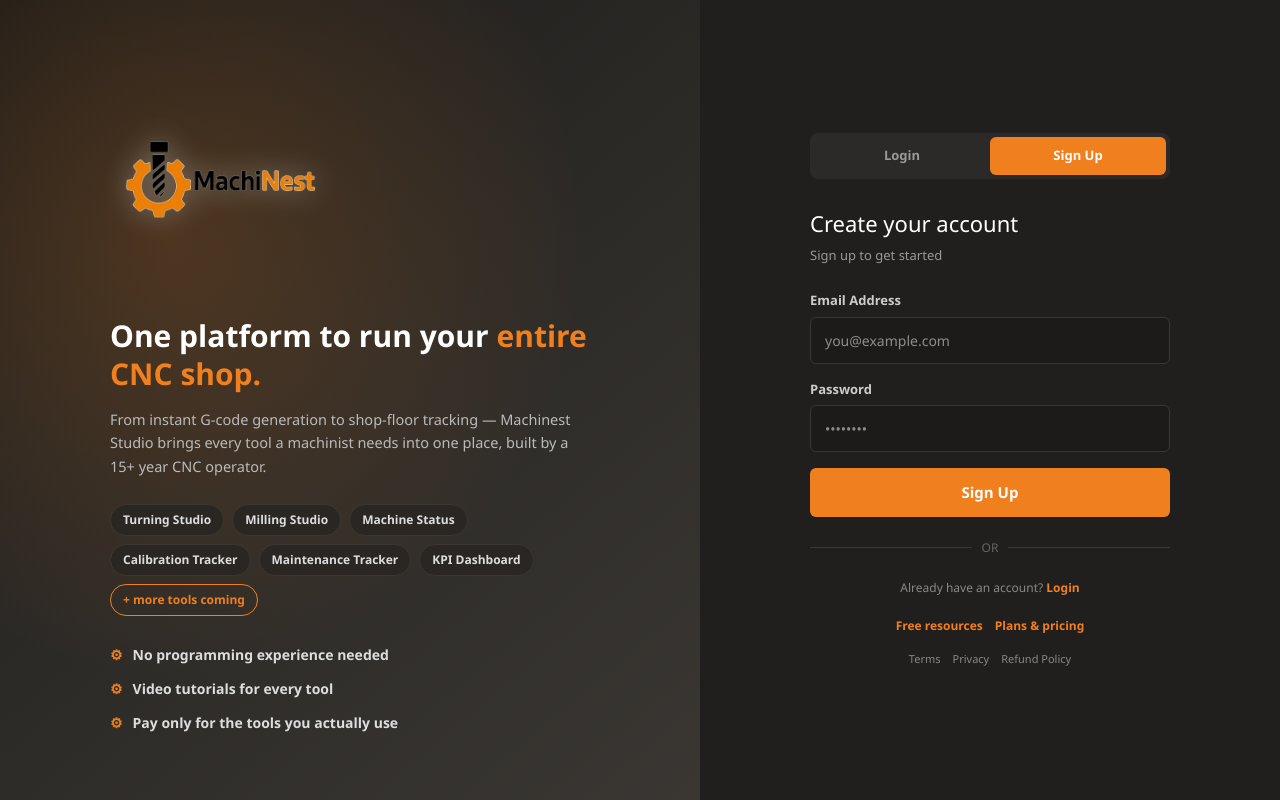
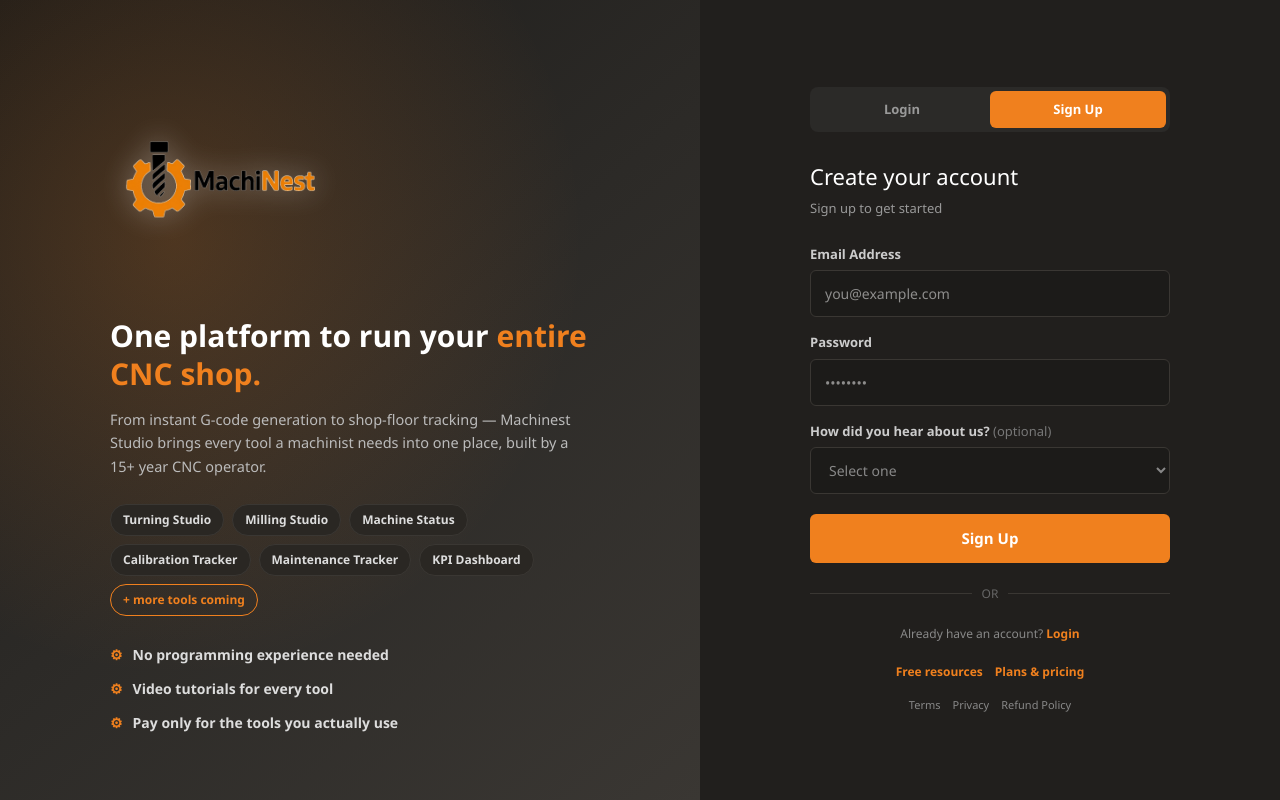
Before and after one commit to kkgarg88/Machinest-Studio, a Next.js app in the folder machinest-studio/: page / in a window 1280 px wide. Both pictures are taken after a click on the element "Sign Up". Built offline with nearby package versions, Linux system fonts and the light colour scheme; no server answers.

Commit message:
Signup: how did you hear about us

```diff
--- a/machinest-studio/app/page.tsx
+++ b/machinest-studio/app/page.tsx
@@ -12,6 +12,7 @@ export default function HomePage() {
   const supabase = createClient()
   const router = useRouter()
   const [info, setInfo] = useState('')
+  const [heardFrom, setHeardFrom] = useState('')
 useEffect(() => {
   async function checkSession() {
     const { data: { user } } = await supabase.auth.getUser()
@@ -27,7 +28,7 @@ useEffect(() => {
   setInfo('')
 
   if (isSignUp) {
-    const { data, error } = await supabase.auth.signUp({ email, password })
+    const { data, error } = await supabase.auth.signUp({ email, password, options: { data: { heard_from: heardFrom || null } } })
     setLoading(false)
     if (error) { setError(error.message); return }
     if (!data.session) {
@@ -113,6 +114,22 @@ router.push(profile ? '/dashboard' : '/onboarding')
          <input type="email" placeholder="you@example.com" value={email} onChange={(e) => setEmail(e.target.value)} style={{ width: '100%', background: '#1c1b19', border: '1px solid #3a3733', borderRadius: 6, color: '#fff', padding: '12px 14px', fontSize: 14, marginBottom: 16 }} />
           <label style={{ display: 'block', fontSize: 13, color: '#ccc', marginBottom: 6, fontWeight: 600 }}>Password</label>
           <input type="password" placeholder="••••••••" value={password} onChange={(e) => setPassword(e.target.value)} style={{ width: '100%', background: '#1c1b19', border: '1px solid #3a3733', borderRadius: 6, color: '#fff', padding: '12px 14px', fontSize: 14, marginBottom: 16 }} />
+          {isSignUp && (
+            <>
+              <label style={{ display: 'block', fontSize: 13, color: '#ccc', marginBottom: 6, fontWeight: 600 }}>How did you hear about us? <span style={{ color: '#777', fontWeight: 400 }}>(optional)</span></label>
+              <select value={heardFrom} onChange={(e) => setHeardFrom(e.target.value)} style={{ width: '100%', background: '#1c1b19', border: '1px solid #3a3733', borderRadius: 6, color: heardFrom ? '#fff' : '#888', padding: '12px 14px', fontSize: 14, marginBottom: 20 }}>
+                <option value="">Select one</option>
+                <option value="google">Google search</option>
+                <option value="youtube">YouTube</option>
+                <option value="linkedin">LinkedIn</option>
+                <option value="whatsapp">WhatsApp group or message</option>
+                <option value="facebook">Facebook</option>
+                <option value="instagram">Instagram</option>
+                <option value="friend">Friend or colleague</option>
+                <option value="other">Other</option>
+              </select>
+            </>
+          )}
           {!isSignUp && (
   <div style={{ textAlign: 'right', fontSize: 12, margin: '-8px 0 20px' }}>
     <a href="/forgot-password" style={{ color: '#F0801E', textDecoration: 'none' }}>Forgot password?</a>
```
